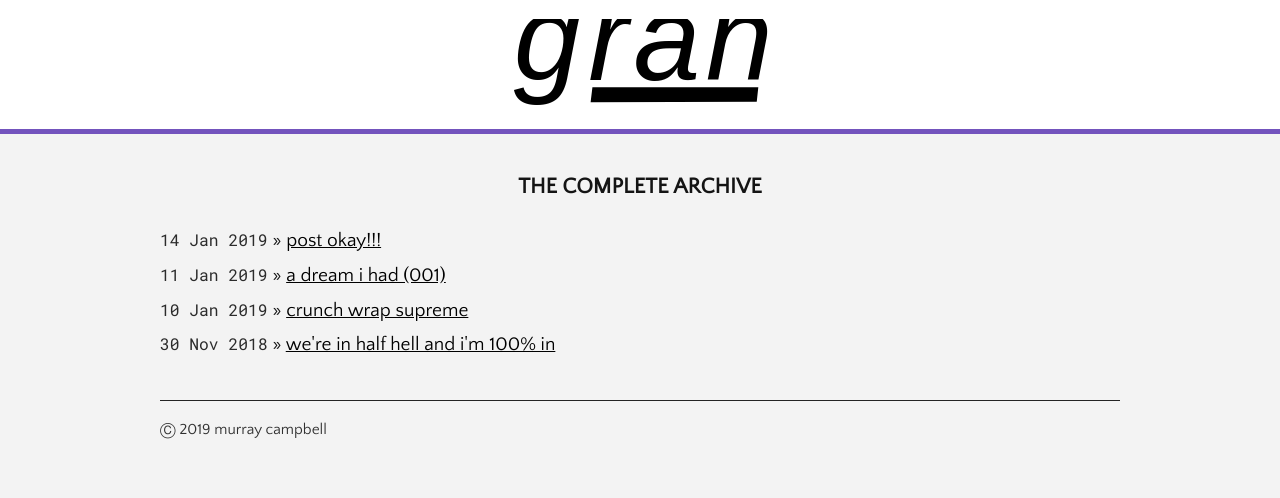
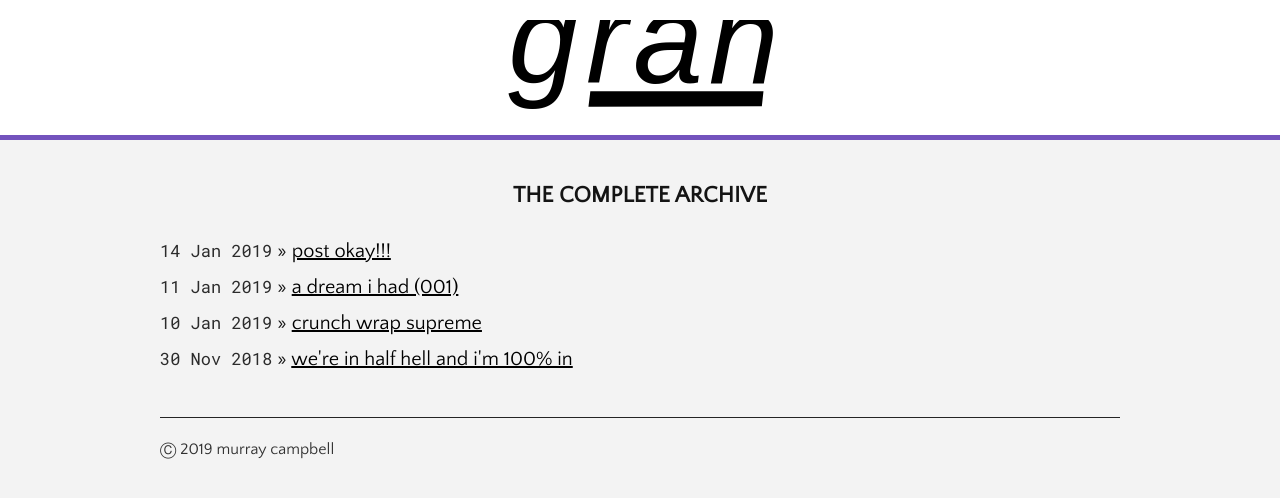
Before and after one commit to campmara/gran, a Jekyll site: the page built from index.html, in a window 1280 px wide. Shown: the top 498 px of the page. Built offline with Jekyll 4.4.1, drawn with Linux system fonts in a browser that asks for light colours.

Commit message:
Update screen.css

```diff
--- a/assets/css/screen.css
+++ b/assets/css/screen.css
@@ -16,7 +16,7 @@ html, body {
 
 body {
   background-color: rgb(243, 243, 243);
-  font: 15.34px 'Quattrocento Sans', sans-serif;
+  font: 16px 'Quattrocento Sans', sans-serif;
   color: rgb(20, 20, 20);
   *font-size: small;
   text-align: center;
```
